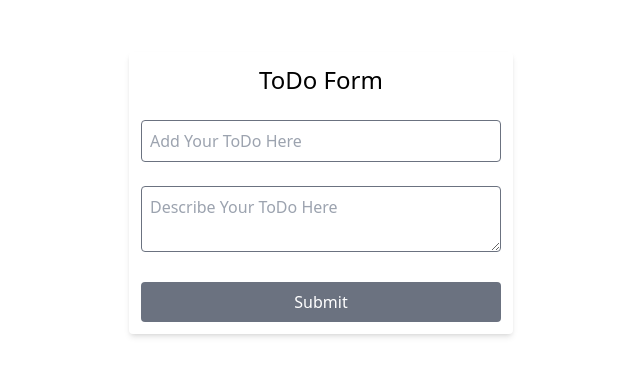
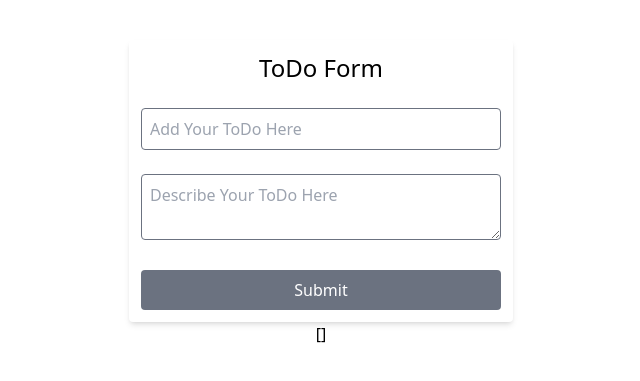
Before and after one commit to ndpniraj/react-to-do-app, a React (Vite) app: page / in a window 1280 px wide. Shown: the part 207-588 px from the top of the page, without its empty margins (319-959 px from the left). Built offline with nearby package versions, Linux system fonts and the light colour scheme.

Commit message:
tasks state

```diff
--- a/src/App.tsx
+++ b/src/App.tsx
@@ -1,14 +1,17 @@
-import { FC } from "react";
-import ToDoForm from "./components/ToDoForm";
+import { FC, useState } from "react";
+import ToDoForm, { Data } from "./components/ToDoForm";
 
 const App: FC = () => {
+  const [tasks, setTasks] = useState<Data[]>([]);
+
   return (
-    <div className="flex justify-center items-center h-screen">
+    <div className="flex flex-col justify-center items-center h-screen">
       <ToDoForm
         onSubmit={(data) => {
-          console.log(data);
+          setTasks([...tasks, data]);
         }}
       />
+      <div>{JSON.stringify(tasks)}</div>
     </div>
   );
 };
--- a/src/components/ToDoForm.tsx
+++ b/src/components/ToDoForm.tsx
@@ -1,6 +1,6 @@
 import { FC, useState } from "react";
 
-type Data = { title: string; description: string };
+export type Data = { title: string; description: string };
 
 interface Props {
   onSubmit?(data: Data): void;
```
